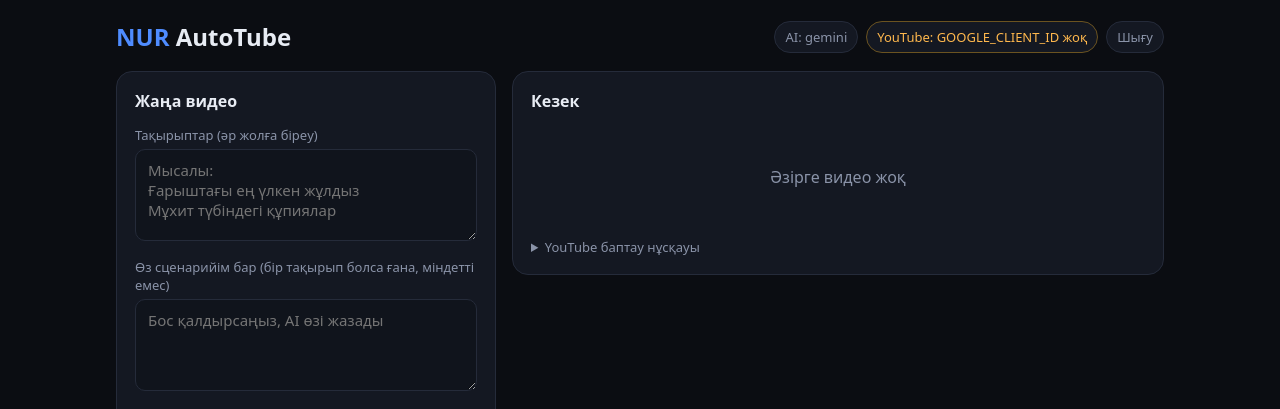
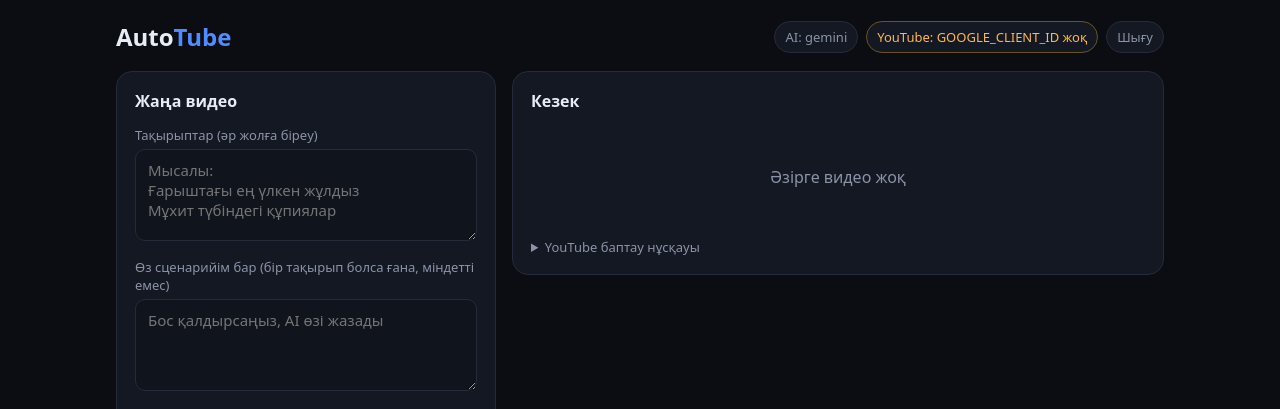
Before and after one commit to nn16nn/autotube, a Flask app: page / in a window 1280 px wide. Shown: the top 409 px of the page. Run offline with Flask 3, Linux system fonts and the light colour scheme; data that the repository does not hold is empty; some libraries are stand-ins or nearby versions.

Commit message:
Rename to AutoTube
Co-Authored-By: Claude Sonnet 5.5 <noreply@anthropic.com>
Claude-Session: https://claude.ai/code/session_019xv5PisyPcFb2JcvvKqjwC

```diff
--- a/render.yaml
+++ b/render.yaml
@@ -1,6 +1,6 @@
 services:
   - type: web
-    name: nur-autotube
+    name: autotube
     runtime: python
     plan: starter            # free жоспар 15 мин бос тұрса ұйықтайды: кезек үзіледі
     buildCommand: pip install -r requirements.txt
@@ -14,7 +14,7 @@ services:
       - key: APP_PASSWORD
         sync: false
       - key: PUBLIC_URL
-        sync: false          # мысалы https://nur-autotube.onrender.com
+        sync: false          # мысалы https://autotube.onrender.com
       - key: GOOGLE_CLIENT_ID
         sync: false
       - key: GOOGLE_CLIENT_SECRET
--- a/templates/index.html
+++ b/templates/index.html
@@ -3,7 +3,7 @@
 <head>
 <meta charset="utf-8">
 <meta name="viewport" content="width=device-width, initial-scale=1">
-<title>NUR AutoTube</title>
+<title>AutoTube</title>
 <style>
   :root { --bg:#0b0d12; --card:#141822; --card2:#10141c; --line:#252b3a; --txt:#e8ecf4; --mut:#8a93a8;
           --acc:#4f8cff; --ok:#38d39f; --warn:#ffb84d; --err:#ff6b6b; }
@@ -57,7 +57,7 @@
 <body>
 <div class="wrap">
   <header>
-    <h1><b>NUR</b> AutoTube</h1>
+    <h1>Auto<b>Tube</b></h1>
     <div class="chips" id="chips"></div>
   </header>
 
--- a/templates/login.html
+++ b/templates/login.html
@@ -3,7 +3,7 @@
 <head>
 <meta charset="utf-8">
 <meta name="viewport" content="width=device-width, initial-scale=1">
-<title>NUR AutoTube</title>
+<title>AutoTube</title>
 <style>
   :root { --bg:#0b0d12; --card:#141822; --line:#252b3a; --txt:#e8ecf4; --mut:#8a93a8; --acc:#4f8cff; }
   * { box-sizing: border-box; }
@@ -20,7 +20,7 @@
 </head>
 <body>
 <form method="post">
-  <h1><b>NUR</b> AutoTube</h1>
+  <h1>Auto<b>Tube</b></h1>
   <p>Кіру үшін құпиясөзді енгізіңіз</p>
   <input type="password" name="password" placeholder="Құпиясөз" autofocus required>
   <button type="submit">Кіру</button>
```
Also changed, not shown: README.md.
